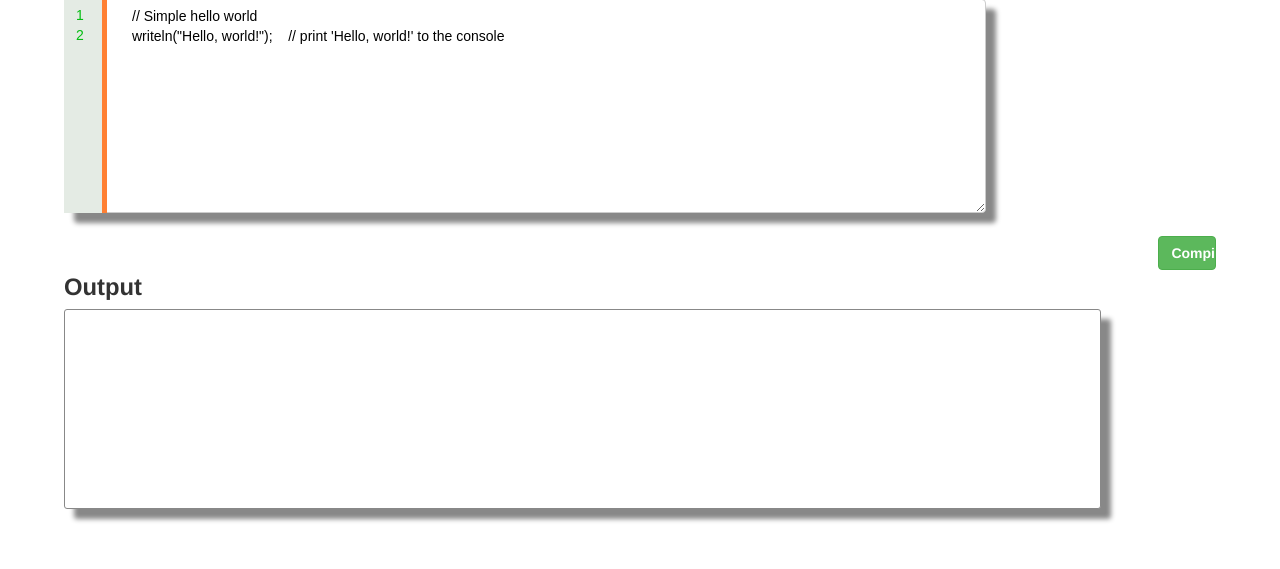
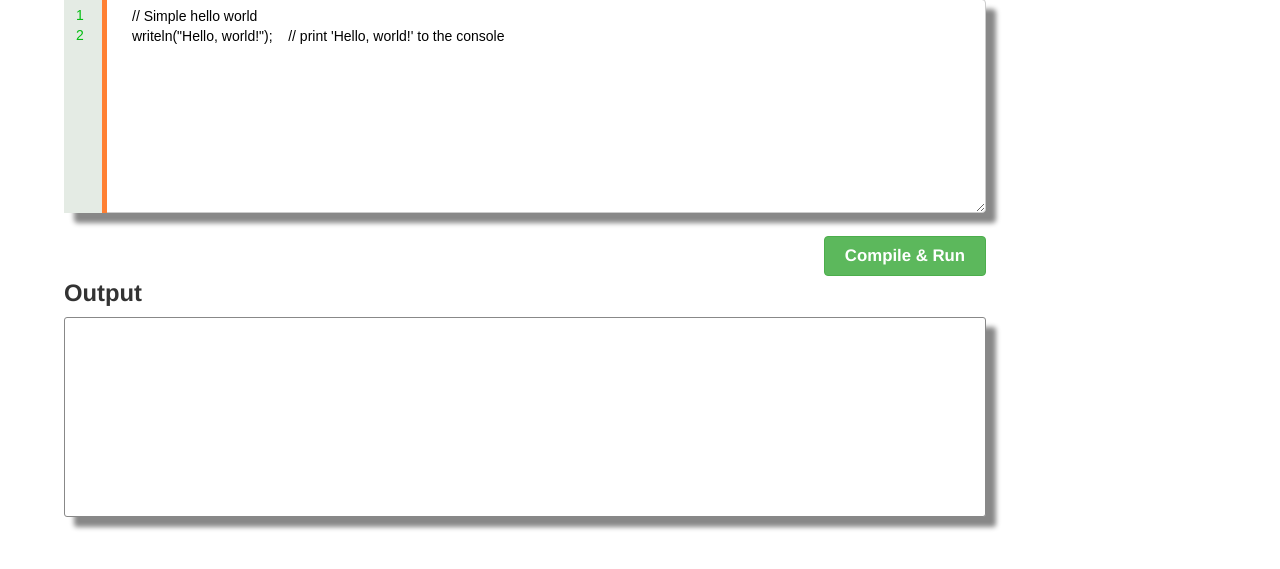
Before and after one commit to nimish1512/chapel-online, a PHP site: page /index.html in a window 1280 px wide. Shown: the part 112-681 px from the top of the page. Run offline with PHP 8.4, Linux system fonts and the light colour scheme.

Commit message:
Added formatted output support
Styling  for formatted output and mesages.

```diff
--- a/CSS/main.css
+++ b/CSS/main.css
@@ -17,9 +17,12 @@
 	height: 200px;
 }
 .hit{
-	width: 5%;
-	margin-top: 2%;
-	font-weight: bold;
+	width:14%;
+	margin-top:2%;
+	font-weight:bold;
+	margin-right:20%;
+	height:40px;
+	font-size: 120%;
 }
 .editor {
 	width:80%;
@@ -29,17 +32,30 @@
 	font-size: 100%;
 	color: #000;
 }
-
 .tt {
 	font-size: 170%;
 	font-weight: bolder;
 }
 
+.success {
+	color:#33cc00;
+	font-family: sans-serif;
+	font-weight: bold;
+	margin-right: 2%;
+}
+.error {
+	color:#e60000;
+	font-family: sans-serif;
+	font-weight: bold;
+	margin-right: 2%;
+}
+
 .result {
-	width:90%;
+	width:80%;
 	height:100%;
 	border-radius: 3px;
 	border:1px solid #888888;
+	margin-top: 0.2%;
 	box-shadow: 10px 10px 5px #888888;
 	font-family: Sans-serif;
 	font-size: 100%;
```
